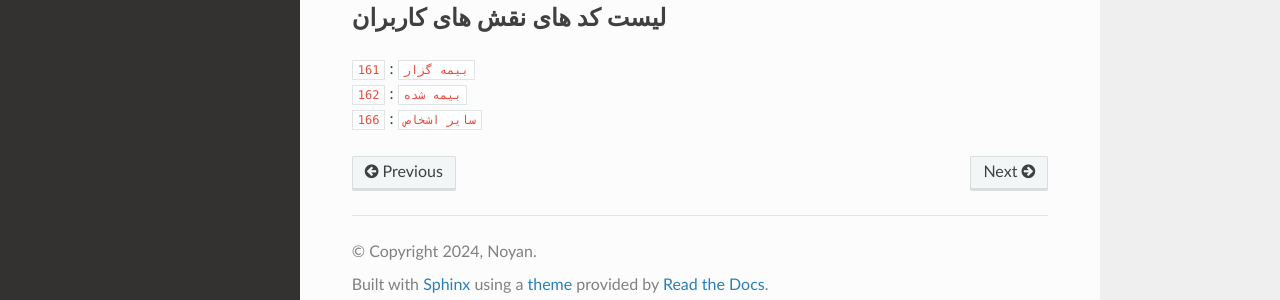
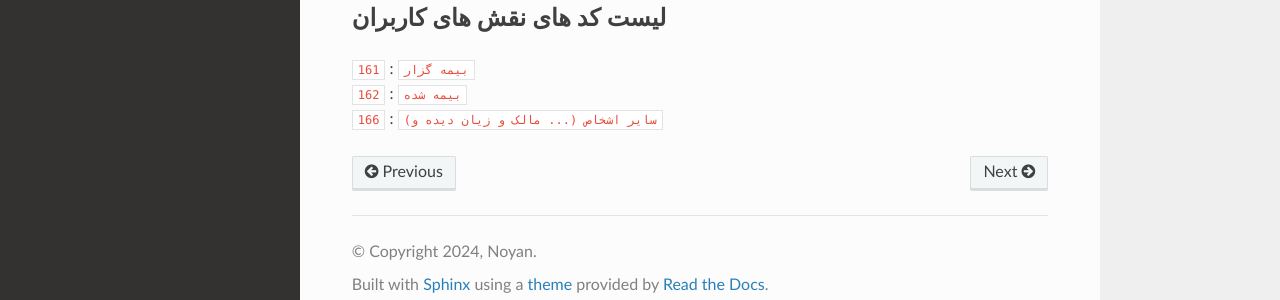
Before and after one commit to artaabbasi/mihan-issue, a Sphinx documentation site: the page built from docs/source/customer.rst, in a window 1280 px wide and 900 px high, scrolled down 7024 px. Shown: the part 579-879 px from the top of the window. Built offline with Sphinx 7.4.7 and the Read the Docs theme 3.1.0, drawn with Linux system fonts in a browser that asks for light colours.

Commit message:
small change in customers part

```diff
--- a/docs/source/customer.rst
+++ b/docs/source/customer.rst
@@ -441,4 +441,4 @@
 
 | ``161`` : ``بیمه گزار``
 | ``162`` : ``بیمه شده``
-| ``166`` : ``سایر اشخاص``
+| ``166`` : ``(مالک و زیان دیده و ...) سایر اشخاص``
```
